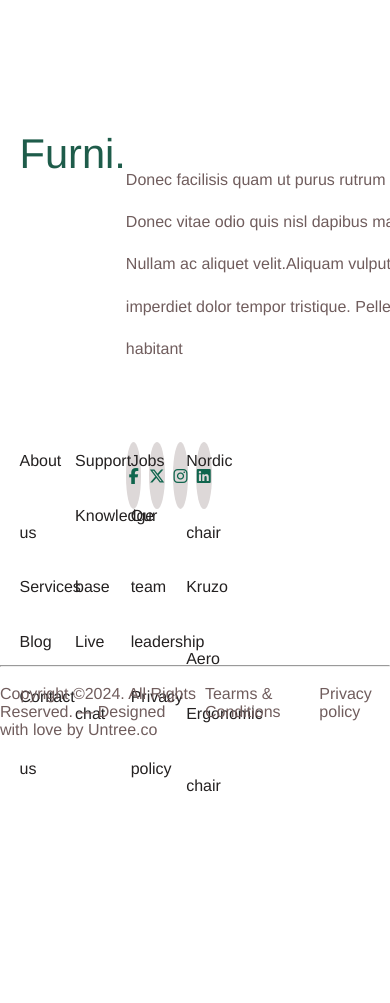
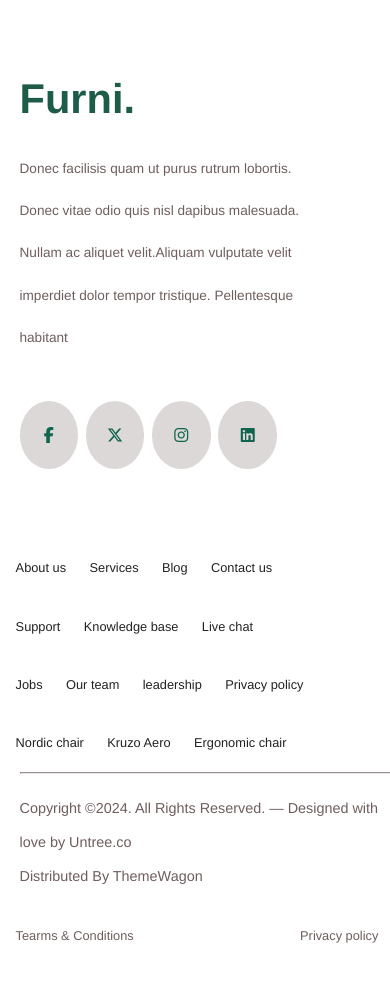
Before and after one commit to Zakaria-ocd/project1, a plain HTML site: page index.html in a window 390 px wide. Shown: the part 10585-11588 px from the top of the page. Before the commit the page ends 11407 px from the top, so only its background shows below. Drawn offline with Linux system fonts and the light colour scheme.

Commit message:
make the footer responsive to the phone

```diff
--- a/index.html
+++ b/index.html
@@ -283,8 +283,8 @@
       </div>
       <div class="foot">
         <div class="side-p-i-a">
-          <div class="side-p-i"></div>
-            <h1>Furni.</h1><span>
+          <div class="side-p-i">
+            <h1>Furni.</h1>
             <div class="foot-p">
               <pre>Donec facilisis quam ut purus rutrum lobortis. <br>Donec vitae odio quis nisl dapibus malesuada. <br>Nullam ac aliquet velit.Aliquam vulputate velit <br>imperdiet dolor tempor tristique. Pellentesque <br>habitant</pre>
             </div>
@@ -312,9 +312,11 @@
         </div>
         <hr><br>
         <div class="cop">
-          <p>Copyright ©2024. All Rights Reserved. — Designed with love by Untree.co</p>
+          <p>Copyright ©2024. All Rights Reserved. — Designed with love by Untree.co <br>Distributed By ThemeWagon</p>
+          <div>
           <a href="#">Tearms & Conditions</a>
           <a href="#">Privacy policy</a>
+          </div>
         </div>
       </div>
     </div>
--- a/stylesheet.css
+++ b/stylesheet.css
@@ -46,7 +46,7 @@ color: white;
     list-style: none;
     gap: 4vw;
 }
-#toggler, label{
+#toggler,.head-home label{
     display: none;
 }
 label i{
@@ -459,33 +459,41 @@ nav{
 }
 .foot h1{
     color: rgb(30, 92, 74);
-    font-size: 2.6em;
-    font-weight: 500;
+    font-size: 2.6rem;
+    margin-top: -8vh;
+    margin-bottom: 3vh;
 }
-.foot div{
-    margin-top: 3.5vh;
+.side-p-i{
     display: flex;
-    height: 30vh;
+    flex-direction: column;
+    font-size: 1rem;
 }
 .foot-p{
-    width: 35%;
     line-height: 5vh;
     color: rgb(112, 93, 93);
 }
 .foot-links{
     display: flex;
     flex-direction: column;
-    width: 15%;
-    line-height: 8.5vh;
+    line-height: 6.9vh;
 }
 .foot-links a{
     text-decoration: none;
     color: rgb(36, 33, 33);
-    margin-top:-2vh;
+    margin-left:7vw ;
 }
 .icos{
-    height: 20vh;
-    margin-bottom: -10vh
+    height: 15vh;
+    margin-top: 5vh;
+    display: flex;
+}
+.side-p-i-a{
+    display: flex;
+    gap: 3vw;
+}
+.side-a{
+    display: flex;
+
 }
 .icos i{
     margin-right:2vw ;
@@ -505,14 +513,17 @@ nav{
 .cop{
     color: rgb(112, 93, 93);
     display: flex;
+    height: 15vh;
 }
 .cop a{
     text-decoration:none ;
     color: rgb(112, 93, 93);
     margin-left: 2vw;
+    line-height: 4vh;
 }
 .cop p{
     width: 70%;
+    line-height: 4vh;
 }
 .contact-form{
     height: 150vh;
@@ -614,6 +625,7 @@ nav{
     color: white;
 }
 @media screen and (max-width: 426px){
+
     .menu{
         width: 100%;
         max-height: 0;
@@ -629,10 +641,10 @@ nav{
         display: flex;
         gap: 10vw;
     }
-    label{
+    .head-home label{
         display: inline-flex;
     }
-        #toggler:checked~.menu{
+    #toggler:checked~.menu{
         max-height: 100%;
     }
     .list{
@@ -862,7 +874,7 @@ nav{
         margin-top: 3vh;
     }
     .Subscribe-co span i{
-        width: 19vw;
+        width: 18vw;
         font-size: 4.5vw;
         margin-left: 5vw;
         margin-top: 3vh;
@@ -871,5 +883,58 @@ nav{
         display: flex;
         width: 62vw;
     }
-
+    .foot h1{
+        margin-top: -3vh;
+        margin-bottom: 3vh;
+    }
+    .foot-p{
+        font-size: 0.85rem;
+    }
+    .foot-links{
+        flex-direction: row;
+        margin-left:-7vw ;
+    }
+    .foot-links a{
+        margin-left:6vw ;
+        font-size: 0.8rem;
+    }
+    .side-p-i-a{
+        gap: 3vw;
+        flex-direction: column;
+    }
+    .side-a{
+        display: flex;
+        flex-direction: column;
+    }
+    .icos i{
+        width: 15vw;
+    }
+    .foot hr{
+        border-color:rgb(236, 228, 228);
+        width:100%;
+    }
+    .cop{
+        flex-direction: column;
+        height: 25vh;
+        font-size: 0.9rem;
+    }
+    .cop a{
+        text-decoration:none ;
+        color: rgb(112, 93, 93);
+        margin-left: 2vw;
+        line-height: 4vh;
+        font-size: 0.8rem;
+    }
+    .cop div{
+        display: flex;
+        justify-content: space-between;
+        margin-top: 3vh;
+        margin-left: -3vw;
+        margin-right:3vw;
+        height: 15vh;
+    }
+    .cop p{
+        width: 100%;
+        line-height: 4vh;
+    }
 }
```
Also changed, not shown: contactus.html (+1 -1 lines).
